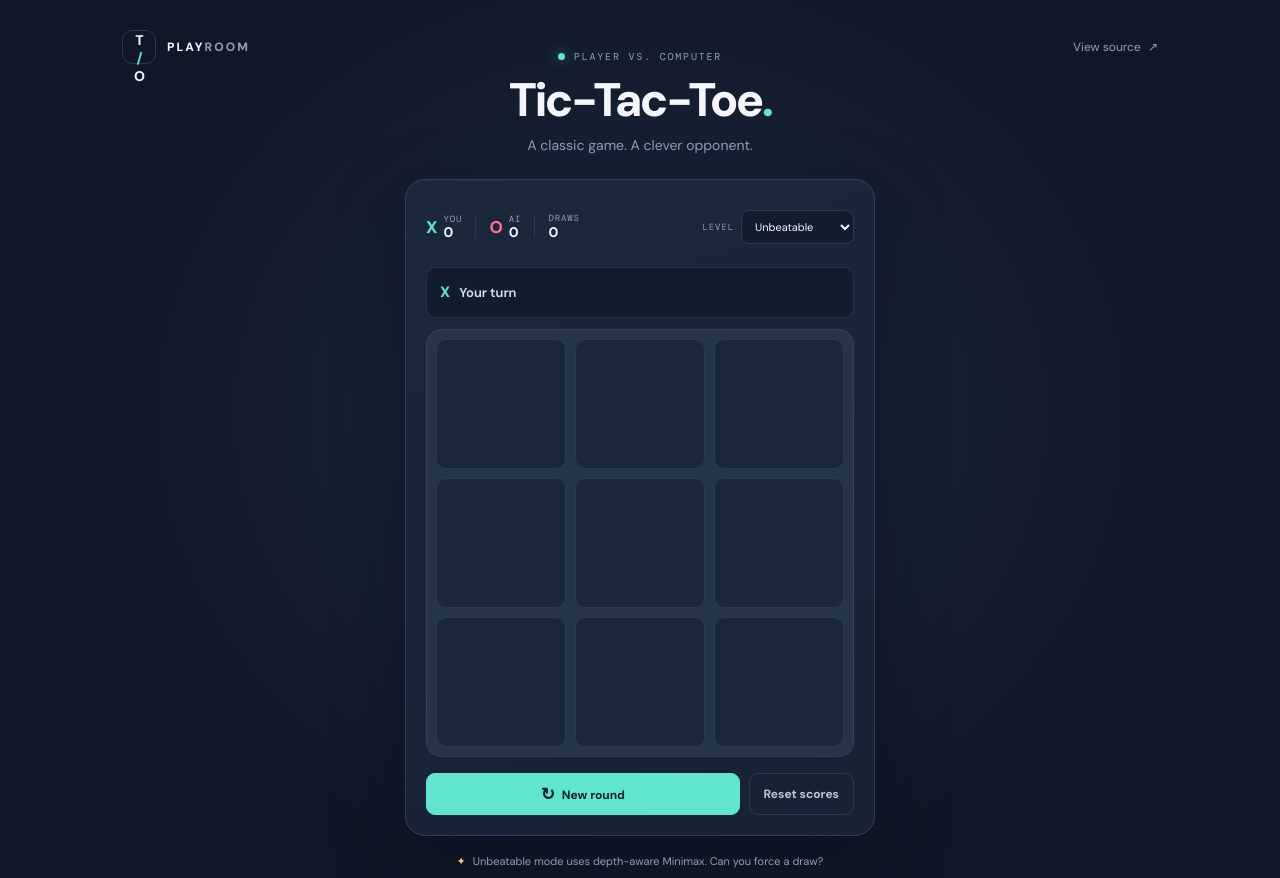
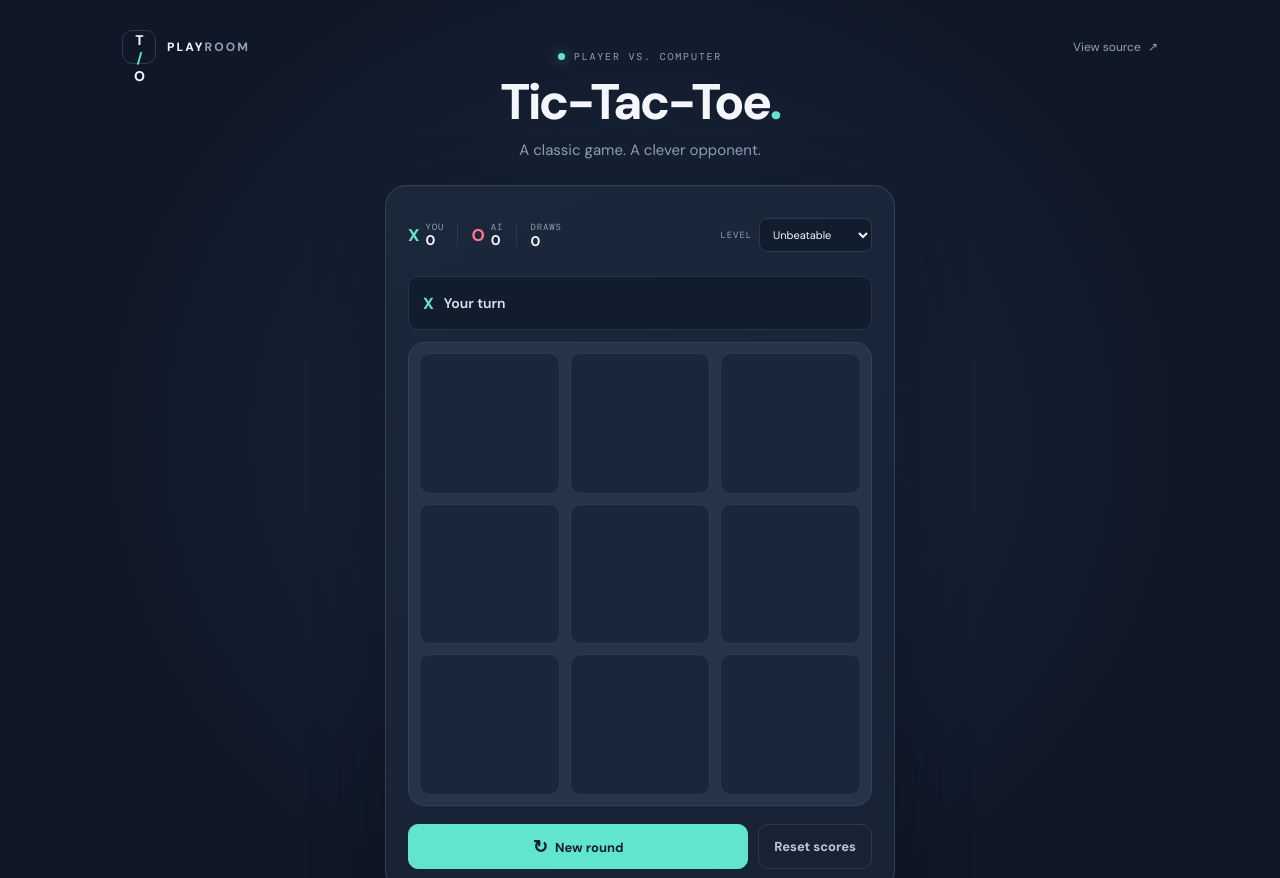
Before and after one commit to raiyan-mahmud-git/tic-tac-toe-vs-bot-, a plain HTML site: page docs/index.html in a window 1280 px wide. Shown: the top 878 px of the page. Drawn offline with nearby package versions, Linux system fonts and the light colour scheme.

Commit message:
Slightly enlarge browser game layout

```diff
--- a/docs/styles.css
+++ b/docs/styles.css
@@ -9,15 +9,15 @@ button,select{font:inherit}
 .brand{display:flex;align-items:center;gap:11px;color:var(--text);text-decoration:none;font-size:12px;font-weight:800;letter-spacing:.17em}
 .brand-mark{display:grid;place-items:center;width:34px;height:34px;border:1px solid var(--line);border-radius:10px;font-size:14px;letter-spacing:-.08em}.brand-mark span{color:var(--cyan)}.brand-muted{color:var(--muted)}
 .source-link{font-size:12px;color:var(--muted);text-decoration:none}.source-link:hover{color:var(--cyan)}.source-link span{margin-left:4px}
-.game-layout{width:min(100%,470px);margin:auto;display:flex;flex-direction:column;align-items:stretch;padding:30px 0 34px;transform:translateY(-48px)}
+.game-layout{width:min(100%,510px);margin:auto;display:flex;flex-direction:column;align-items:stretch;padding:30px 0 34px;transform:translateY(-48px)}
 .intro{text-align:center;margin-bottom:25px}.eyebrow{font:10px var(--mono);letter-spacing:.18em;color:var(--muted);display:flex;justify-content:center;align-items:center;gap:9px;margin:0 0 12px}.pulse{width:7px;height:7px;border-radius:50%;background:var(--cyan);box-shadow:0 0 12px #62e5cf88}
-h1{font-size:clamp(34px,7vw,47px);line-height:1.1;letter-spacing:-.055em;margin:0;font-weight:800}.title-dot{color:var(--cyan)}.subtitle{margin:9px 0 0;color:var(--muted);font-size:14px}
-.game-card{background:linear-gradient(155deg,#1b273b,#172235);border:1px solid #304057;border-radius:20px;padding:20px;box-shadow:0 24px 70px #060b1470, inset 0 1px #ffffff08}
+h1{font-size:clamp(36px,7vw,50px);line-height:1.1;letter-spacing:-.055em;margin:0;font-weight:800}.title-dot{color:var(--cyan)}.subtitle{margin:10px 0 0;color:var(--muted);font-size:15px}
+.game-card{background:linear-gradient(155deg,#1b273b,#172235);border:1px solid #304057;border-radius:21px;padding:22px;box-shadow:0 24px 70px #060b1470, inset 0 1px #ffffff08}
 .game-toolbar{min-height:54px;display:flex;justify-content:space-between;align-items:center;gap:10px}.scoreboard{display:flex;align-items:center;gap:13px}.score-item{display:grid;grid-template-columns:auto auto;grid-template-rows:auto auto;column-gap:6px;align-items:center}.score-symbol{grid-row:span 2;font-weight:800;font-size:17px}.x-text{color:var(--cyan)}.o-text{color:var(--pink)}.score-name,.difficulty-wrap>span{font:9px var(--mono);letter-spacing:.1em;color:var(--muted)}.score-item strong{font-size:14px;line-height:1.1}.draw-score{grid-template-columns:auto;gap:1px}.score-divider{height:23px;width:1px;background:var(--line)}
 .difficulty-wrap{display:flex;align-items:center;gap:7px}.difficulty-wrap select{border:1px solid var(--line);border-radius:8px;background:#111c2d;color:var(--text);font-size:11px;padding:8px 23px 8px 9px;outline:none;cursor:pointer}.difficulty-wrap select:focus-visible{border-color:var(--cyan);box-shadow:0 0 0 3px #62e5cf20}
-.status-row{height:51px;margin:13px 0 11px;padding:0 13px;display:flex;align-items:center;gap:9px;background:#111c2d;border:1px solid #26344a;border-radius:10px;color:#dce3ed;font-size:13px;font-weight:600}.status-mark{font-size:15px;font-weight:800}.status-mark:empty{display:none}.thinking-indicator{display:none;margin-left:auto;gap:3px}.thinking .thinking-indicator{display:flex}.thinking-indicator i{width:4px;height:4px;background:var(--cyan);border-radius:50%;animation:bounce 1s infinite ease-in-out}.thinking-indicator i:nth-child(2){animation-delay:.15s}.thinking-indicator i:nth-child(3){animation-delay:.3s}@keyframes bounce{0%,60%,100%{transform:translateY(0);opacity:.55}30%{transform:translateY(-3px);opacity:1}}
-.board{display:grid;grid-template-columns:repeat(3,minmax(0,1fr));grid-template-rows:repeat(3,minmax(0,1fr));gap:9px;aspect-ratio:1;background:#26344a;padding:9px;border:1px solid #33425a;border-radius:15px}.cell{display:grid;place-items:center;min-width:0;min-height:0;border:1px solid #2a3a51;border-radius:10px;background:#1a2639;color:var(--text);font-size:clamp(42px,12vw,68px);font-weight:700;line-height:1;cursor:pointer;transition:background .15s,border-color .15s,transform .12s; -webkit-tap-highlight-color:transparent}.cell:not(:disabled):hover{background:#22344b;border-color:#49617c;transform:translateY(-1px)}.cell:focus-visible{outline:2px solid var(--cyan);outline-offset:2px;z-index:1}.cell.x{color:var(--cyan)}.cell.o{color:var(--pink)}.cell:disabled{cursor:default}.cell.win{background:#263d43;border-color:#62e5cf66;box-shadow:inset 0 0 0 1px #62e5cf33}
-.actions{display:flex;gap:9px;margin-top:16px}.button{height:42px;border-radius:9px;padding:0 14px;font-size:12px;font-weight:700;cursor:pointer;transition:transform .12s,background .15s,border-color .15s}.button:active{transform:scale(.98)}.button-primary{flex:1;border:1px solid var(--cyan);background:var(--cyan);color:#10212b}.button-primary:hover{background:#82efdc}.button-primary span{font-size:17px;vertical-align:-1px;margin-right:4px}.button-quiet{border:1px solid var(--line);background:transparent;color:#bdc7d5}.button-quiet:hover{background:#ffffff08;border-color:#53627a}
+.status-row{height:54px;margin:14px 0 12px;padding:0 14px;display:flex;align-items:center;gap:10px;background:#111c2d;border:1px solid #26344a;border-radius:10px;color:#dce3ed;font-size:14px;font-weight:600}.status-mark{font-size:16px;font-weight:800}.status-mark:empty{display:none}.thinking-indicator{display:none;margin-left:auto;gap:3px}.thinking .thinking-indicator{display:flex}.thinking-indicator i{width:4px;height:4px;background:var(--cyan);border-radius:50%;animation:bounce 1s infinite ease-in-out}.thinking-indicator i:nth-child(2){animation-delay:.15s}.thinking-indicator i:nth-child(3){animation-delay:.3s}@keyframes bounce{0%,60%,100%{transform:translateY(0);opacity:.55}30%{transform:translateY(-3px);opacity:1}}
+.board{display:grid;grid-template-columns:repeat(3,minmax(0,1fr));grid-template-rows:repeat(3,minmax(0,1fr));gap:10px;aspect-ratio:1;background:#26344a;padding:10px;border:1px solid #33425a;border-radius:16px}.cell{display:grid;place-items:center;min-width:0;min-height:0;border:1px solid #2a3a51;border-radius:11px;background:#1a2639;color:var(--text);font-size:clamp(44px,12vw,72px);font-weight:700;line-height:1;cursor:pointer;transition:background .15s,border-color .15s,transform .12s; -webkit-tap-highlight-color:transparent}.cell:not(:disabled):hover{background:#22344b;border-color:#49617c;transform:translateY(-1px)}.cell:focus-visible{outline:2px solid var(--cyan);outline-offset:2px;z-index:1}.cell.x{color:var(--cyan)}.cell.o{color:var(--pink)}.cell:disabled{cursor:default}.cell.win{background:#263d43;border-color:#62e5cf66;box-shadow:inset 0 0 0 1px #62e5cf33}
+.actions{display:flex;gap:10px;margin-top:18px}.button{height:45px;border-radius:10px;padding:0 15px;font-size:13px;font-weight:700;cursor:pointer;transition:transform .12s,background .15s,border-color .15s}.button:active{transform:scale(.98)}.button-primary{flex:1;border:1px solid var(--cyan);background:var(--cyan);color:#10212b}.button-primary:hover{background:#82efdc}.button-primary span{font-size:18px;vertical-align:-1px;margin-right:4px}.button-quiet{border:1px solid var(--line);background:transparent;color:#bdc7d5}.button-quiet:hover{background:#ffffff08;border-color:#53627a}
 .note{text-align:center;color:var(--muted);font-size:11px;margin:18px 0 0}.note span{color:var(--gold);margin-right:4px}footer{text-align:center;color:#68768b;font:9px var(--mono);letter-spacing:.16em;padding:0 0 2px}footer span{color:var(--cyan);padding:0 5px}
 @media(max-width:520px){.shell{padding:18px 17px 15px}.game-layout{padding:22px 0}.game-card{padding:15px;border-radius:16px}.game-toolbar{align-items:flex-start;flex-direction:column;gap:13px}.scoreboard{width:100%;justify-content:space-between;padding:0 2px}.difficulty-wrap{align-self:flex-end}.status-row{margin-top:11px}.board{gap:7px;padding:7px}.cell{border-radius:8px}.actions{margin-top:13px}}
 @media(prefers-reduced-motion:reduce){*,*::before,*::after{scroll-behavior:auto!important;animation-duration:.01ms!important;animation-iteration-count:1!important;transition-duration:.01ms!important}}
```
